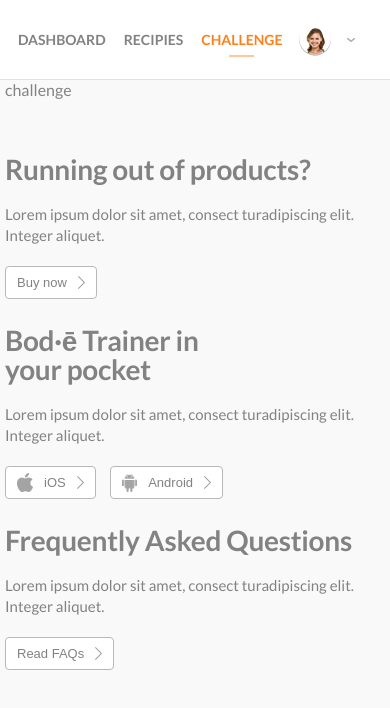
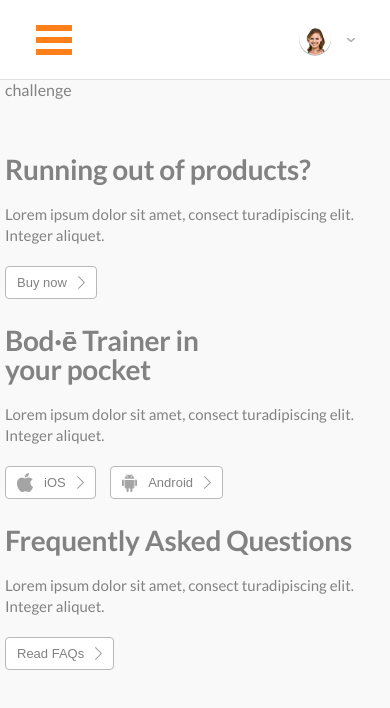
Before and after one commit to balda-kamil/meal_plan_app, a React (Create React App) app: page /challenge in a window 390 px wide. Shown: the top 708 px of the page. Built offline with nearby package versions, Linux system fonts and the light colour scheme.

Commit message:
hamburger menu added

```diff
--- a/package.json
+++ b/package.json
@@ -7,6 +7,7 @@
     "@testing-library/react": "^9.3.2",
     "@testing-library/user-event": "^7.1.2",
     "react": "^16.13.1",
+    "react-burger-menu": "^2.6.13",
     "react-dom": "^16.13.1",
     "react-router-dom": "^5.1.2",
     "react-scripts": "3.4.1"
--- a/src/Components/Navbar/Navbar.css
+++ b/src/Components/Navbar/Navbar.css
@@ -8,6 +8,10 @@
   justify-content: space-between;
   max-width: 978px;
   margin: 0 auto;
+}
+
+nav li{
+  list-style-type: none;
 }
 
 .nav__link--active{
@@ -56,6 +60,83 @@
   font-weight: 600;
 }
 
+
+/* ________________ EXTERNAL CODE __________________ */
+/* hamburger menu css */
+/* Position and sizing of burger button */
+.bm-burger-button {
+  display: none;
+  position: fixed;
+  width: 36px;
+  height: 30px;
+  left: 36px;
+  top: 25px;
+}
+
+/* Color/shape of burger icon bars */
+.bm-burger-bars {
+  background: #ff801a;
+}
+
+/* Color/shape of burger icon bars on hover*/
+.bm-burger-bars-hover {
+  background: #a90000;
+}
+
+/* Position and sizing of clickable cross button */
+.bm-cross-button {
+  height: 24px;
+  width: 24px;
+}
+
+/* Color/shape of close button cross */
+.bm-cross {
+  background: #bdc3c7;
+}
+
+/*
+Sidebar wrapper styles
+Note: Beware of modifying this element as it can break the animations - you should not need to touch it in most cases
+*/
+.bm-menu-wrap {
+  position: fixed;
+  height: 100%;
+  display: none;
+}
+
+/* General sidebar styles */
+.bm-menu {
+  background: #373a47;
+  padding: 2.5em 1.5em 0;
+  font-size: 1.15em;
+}
+
+/* Morph shape necessary with bubble or elastic */
+.bm-morph-shape {
+  fill: #373a47;
+}
+
+/* Wrapper for item list */
+.bm-item-list {
+  color: #b8b7ad;
+  padding: 0.8em;
+  flex-direction: column;
+  justify-content: flex-start;
+}
+
+/* Individual item */
+.bm-item {
+  display: inline-block;
+}
+
+/* Styling of overlay */
+.bm-overlay {
+  background: rgba(0, 0, 0, 0.3);
+}
+
+/* ^^^^^^^^^^^^^^ EXTERNAL CODE ^^^^^^^^^^^^^^^^^^ */
+
+
 @media all and (max-width: 991px){
   nav{
     margin: 0 40px;
@@ -72,10 +153,31 @@
   .nav__links::before{
     content: none;
   }
+  .nav__links{
+    display: none;
+  }
   .nav__user-right span{
     display: none;
   }
   .nav__user-right img{
     padding-right: 15px;
   }
+  .bm-burger-button,
+  .bm-overlay,
+  .bm-menu-wrap{
+    display: block;
+  }
+  .bm-item-list{
+    height: 90%!important;;
+  }
+  .bm-item-list li a{
+    font-size: 24px;
+    margin-bottom: 30px;
+  }
+  .bm-item-list li{
+    margin-bottom: 30px;
+  }
+  .nav__link--active::after{
+    top: 36px;
+  }
 }
--- a/src/Components/Navbar/Navbar.js
+++ b/src/Components/Navbar/Navbar.js
@@ -2,16 +2,23 @@
 import './Navbar.css'
 import NavbarSingleLink from './NavbarSingleLink/NavbarSingleLink'
 import NavbarUserRightContainer from './NavbarUserRightContainer/NavbarUserRightContainer'
+import { slide as HamburgerMenu } from 'react-burger-menu'
 
-function Navbar(){
+function Navbar(props){
+  console.log(props)
   return(
     <div className="nav__container">
       <nav>
-        <ul className="nav__links">
-          <NavbarSingleLink linkTo="/" text="Dashboard"/>
-          <NavbarSingleLink linkTo="/recipies" text="Recipies"/>
-          <NavbarSingleLink linkTo="/challenge" text="Challenge"/>
-        </ul>
+        <HamburgerMenu>
+          <NavbarSingleLink linkTo="/" text="Dashboard" className="menu-item"/>
+          <NavbarSingleLink linkTo="/recipies" text="Recipies" className="menu-item"/>
+          <NavbarSingleLink linkTo="/challenge" text="Challenge" className="menu-item"/>
+        </HamburgerMenu>
+      <ul className="nav__links">
+        <NavbarSingleLink linkTo="/" text="Dashboard"/>
+        <NavbarSingleLink linkTo="/recipies" text="Recipies"/>
+        <NavbarSingleLink linkTo="/challenge" text="Challenge"/>
+      </ul>
         <NavbarUserRightContainer/>
       </nav>
     </div>
--- a/src/Components/Navbar/NavbarUserRightContainer/NavbarUserRightContainer.css
+++ b/src/Components/Navbar/NavbarUserRightContainer/NavbarUserRightContainer.css
@@ -1,6 +1,7 @@
 .nav__user-right{
   display: flex;
   align-items: center;
+  height: 79px;
 }
 
 .nav__user-right span{
```
Also changed, not shown: src/App.css (line endings or trailing spaces), 1 other file (tests, documents, lock files or other folders).
